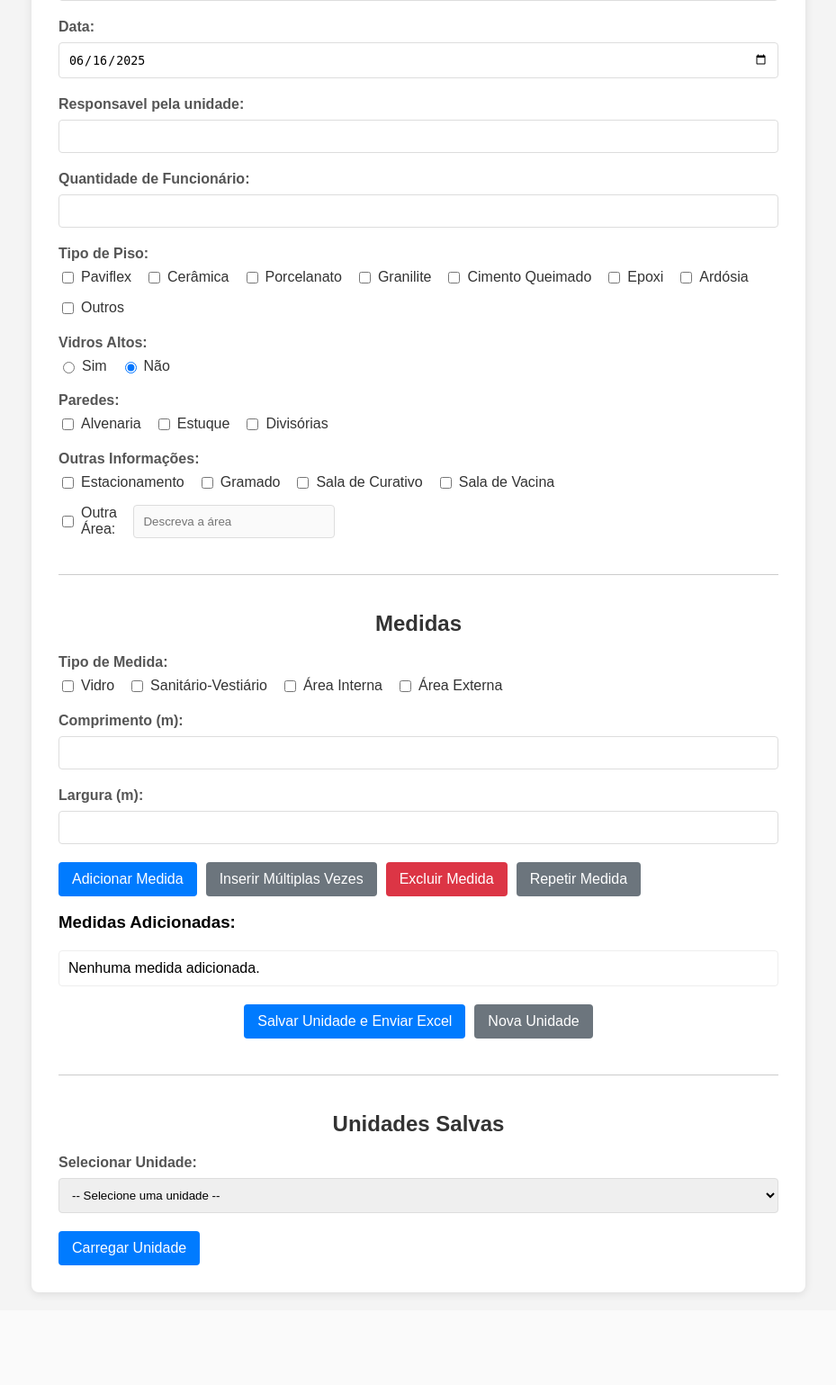
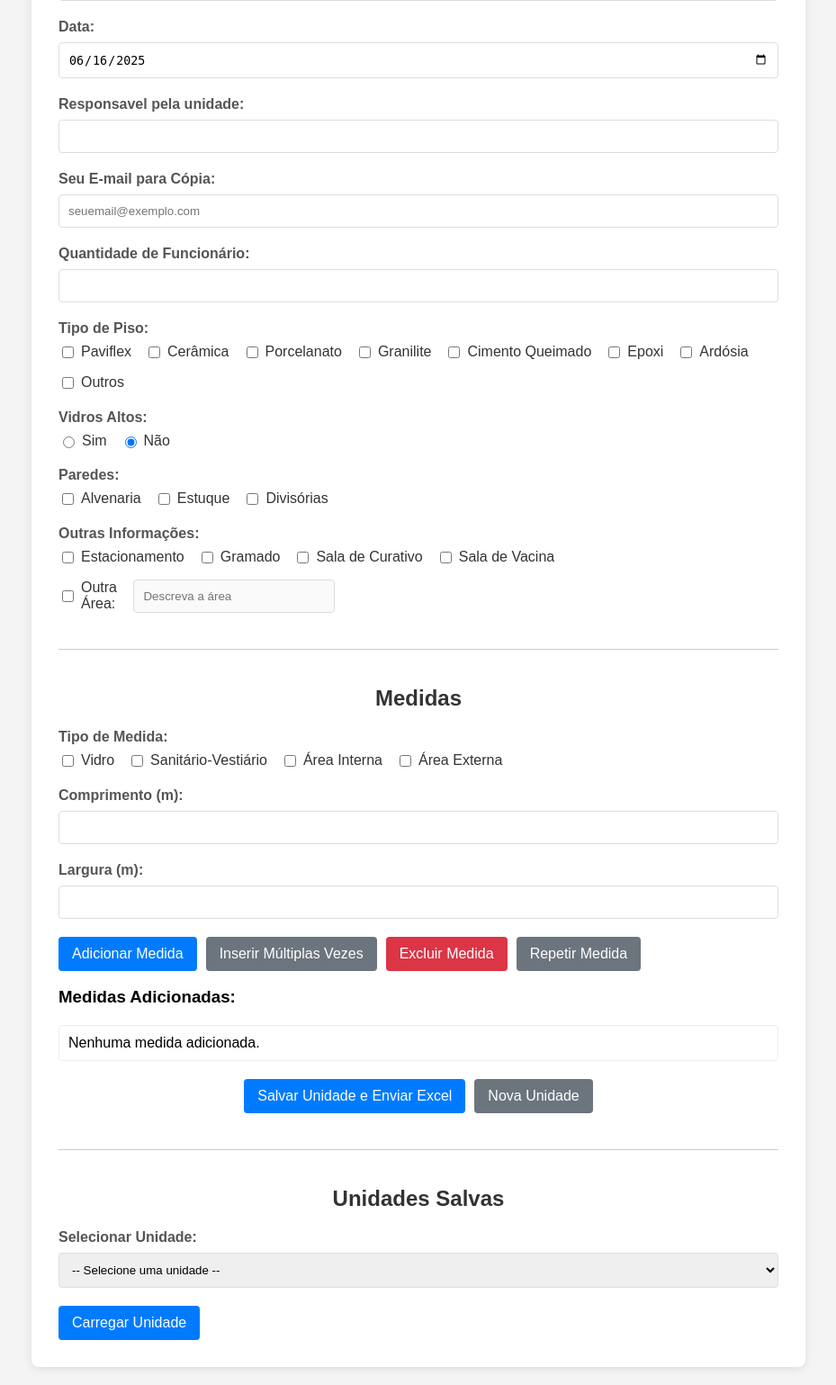
Before and after one commit to AMS2025-phm/levantamento, a Flask app: page / in a window 1280 px wide. Shown: the part 273-1812 px from the top of the page at 90% size, without its empty margins (175-1104 px from the left). Before the commit the page ends 1714 px from the top, so only its background shows below. Run offline with Flask 3, Linux system fonts and the light colour scheme; data that the repository does not hold is empty.

Commit message:
Add files via upload

```diff
--- a/templates/index.html
+++ b/templates/index.html
@@ -27,6 +27,12 @@
                 <label for="responsavel">Responsavel pela unidade:</label>
                 <input type="text" id="responsavel" name="responsavel">
             </div>
+
+            <div class="form-group">
+                <label for="email_copia">Seu E-mail para Cópia:</label>
+                <input type="email" id="email_copia" name="email_copia" placeholder="seuemail@exemplo.com">
+            </div>
+
             <div class="form-group">
                 <label for="qtd_func">Quantidade de Funcionário:</label>
                 <input type="number" id="qtd_func" name="qtd_func" min="0">
@@ -392,6 +398,8 @@
                         document.getElementById('unidade').value = selectedValue.split(' - ')[1];
                         document.getElementById('data').value = data.data || '';
                         document.getElementById('responsavel').value = data.responsavel || '';
+                        // NOVO: Carrega o e-mail de cópia
+                        document.getElementById('email_copia').value = data.email_copia || '';
                         document.getElementById('qtd_func').value = data.qtd_func || '';
 
                         (data.piso || []).forEach(p => {
```
